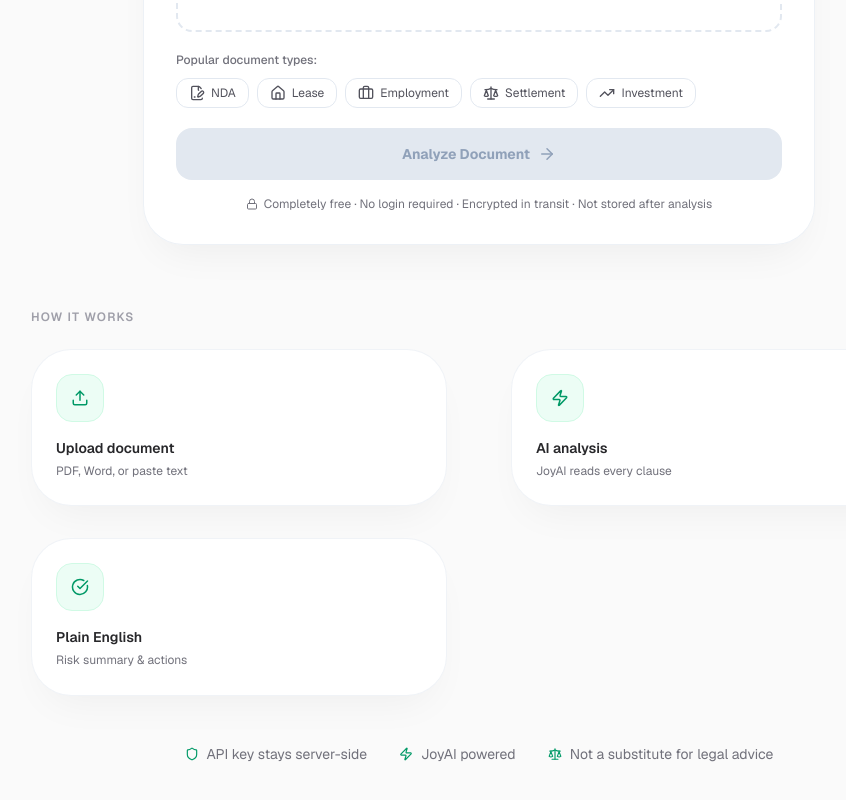
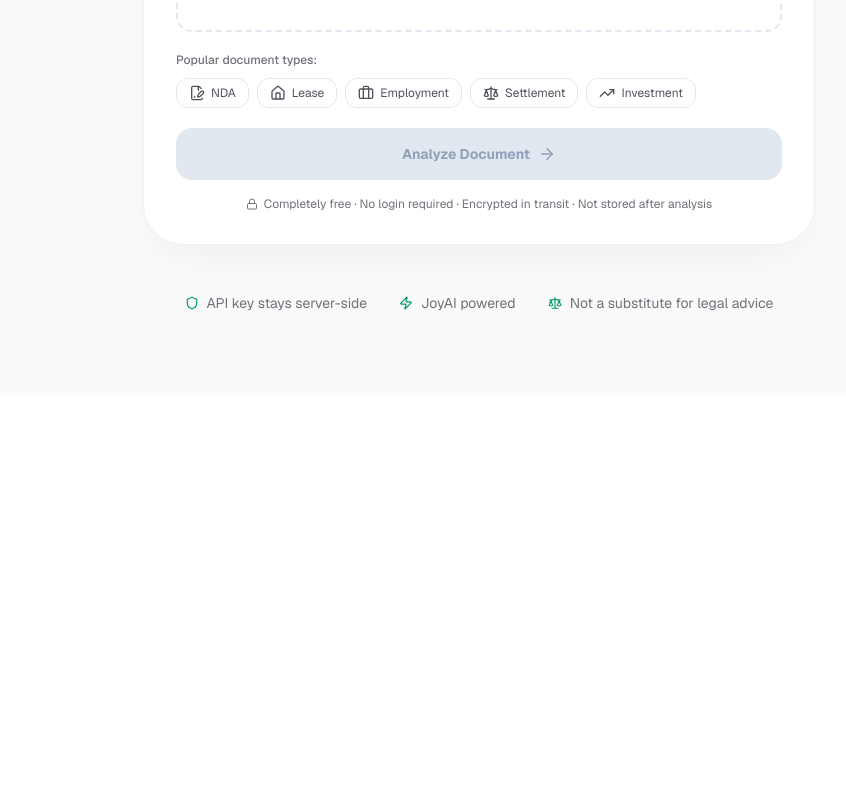
Before and after one commit to betterhyq/LexPlain, a Next.js app: page /en in a window 1280 px wide. Shown: the part 836-1636 px from the top of the page, without its empty margins (161-1007 px from the left). After the commit the page ends 1229 px from the top, so only its background shows below. Built offline with nearby package versions, Linux system fonts and the light colour scheme; no server answers.

Commit message:
refactor: remove outdated 'how it works' section from HomePage
- Eliminated the 'how it works' section to streamline the HomePage layout.
- Focused on enhancing the overall user experience by reducing clutter and improving content relevance.

```diff
--- a/src/app/[locale]/page.tsx
+++ b/src/app/[locale]/page.tsx
@@ -275,24 +275,6 @@ export default function HomePage() {
           </div>
         </div>
 
-        <div id="how" className="max-w-4xl w-full mx-auto mt-16 animate-fade-in animate-delay-300">
-          <p className="text-left text-xs font-semibold text-zinc-400 uppercase tracking-widest mb-6">{tCommon("howItWorks")}</p>
-          <div className="grid grid-cols-1 md:grid-cols-2 gap-8">
-            {STEPS.map((s, i) => (
-              <div
-                key={s.label}
-                className={`p-6 rounded-[2.5rem] bg-white border border-slate-200/50 shadow-[0_20px_40px_-15px_rgba(0,0,0,0.05)] hover:shadow-[0_24px_48px_-16px_rgba(0,0,0,0.07)] transition-shadow duration-300 ${i % 2 === 0 ? "md:mr-4" : "md:ml-4"}`}
-              >
-                <div className="w-12 h-12 rounded-2xl bg-emerald-50 border border-emerald-100 flex items-center justify-center mb-4 text-emerald-600">
-                  {s.icon}
-                </div>
-                <p className="text-sm font-semibold text-zinc-800">{s.label}</p>
-                <p className="text-xs text-zinc-500 mt-1 leading-relaxed max-w-[32ch]">{s.desc}</p>
-              </div>
-            ))}
-          </div>
-        </div>
-
         <div className="max-w-6xl mx-auto w-full mt-12 flex flex-wrap items-center justify-center gap-8 animate-fade-in animate-delay-400">
           {[
             { icon: <Shield size={14} />, text: t("trustAPI") },
```
